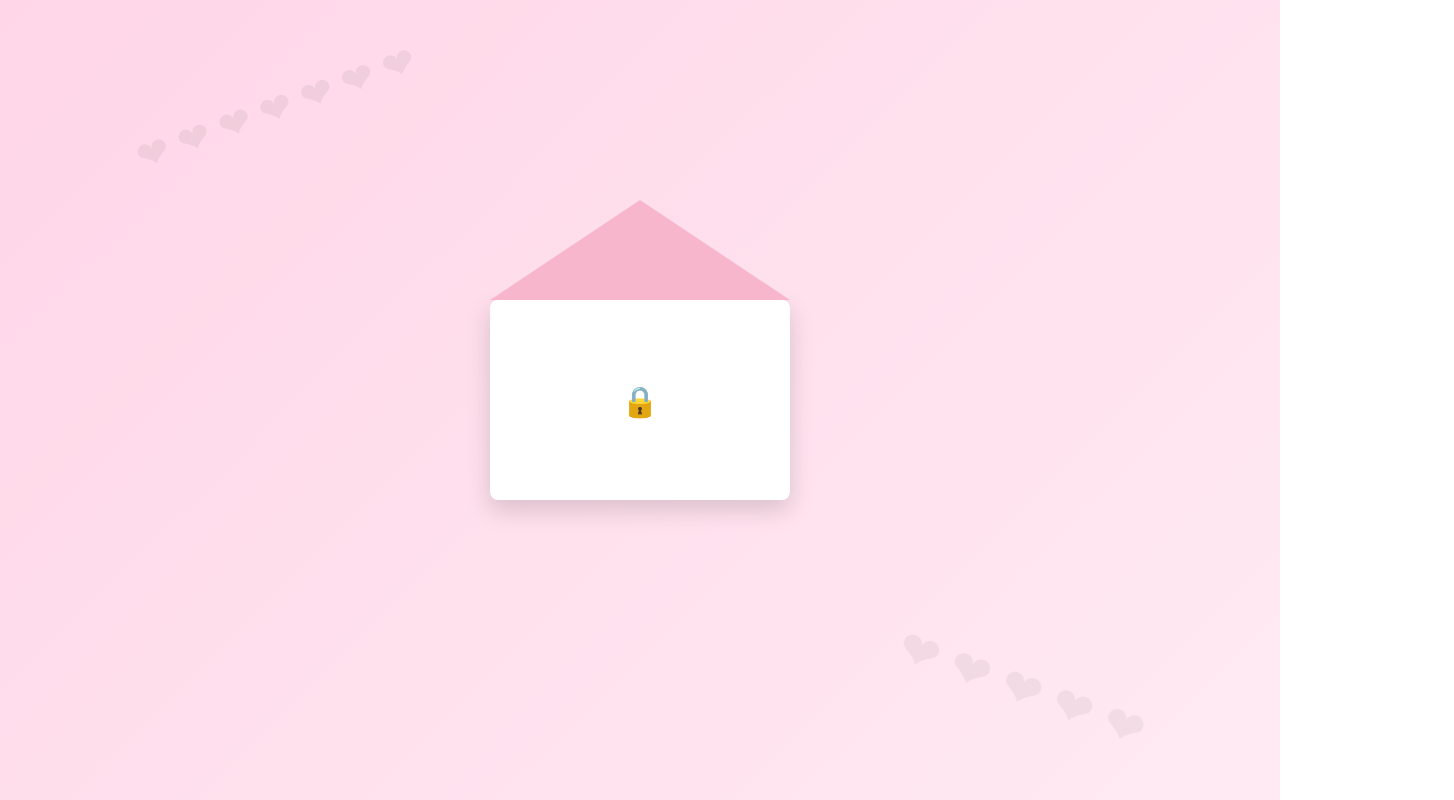
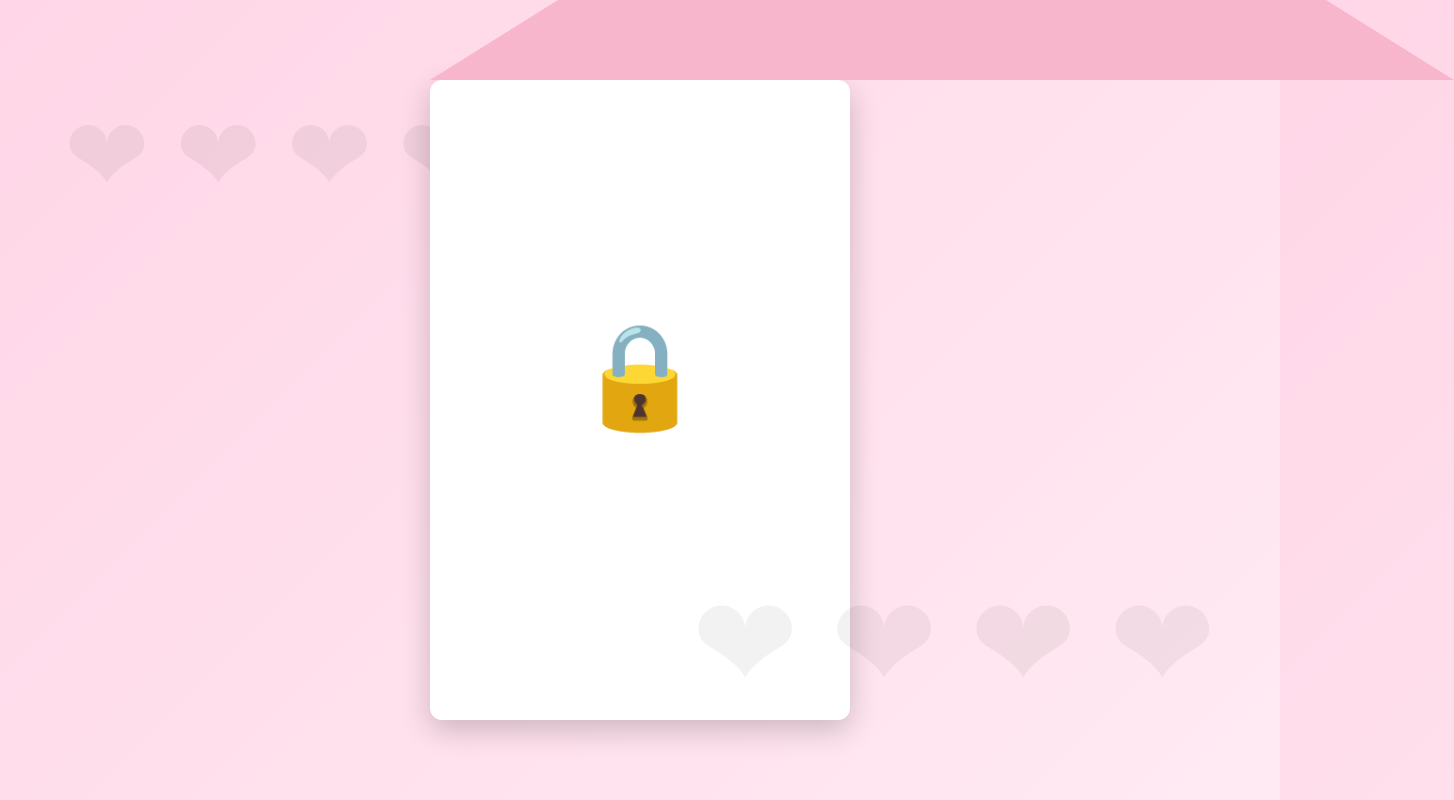
Before and after one commit to marcosgaviro/carta, a plain HTML site: page index.html in a window 1280 px wide. Shown: the whole page, 1454 px wide, since content can reach past the window. Drawn offline with nearby package versions, Linux system fonts and the light colour scheme.

Commit message:
Update index.html

```diff
--- a/index.html
+++ b/index.html
@@ -1,12 +1,19 @@
 <!DOCTYPE html>
 <html lang="pt-br">
 <head>
+
 <meta charset="UTF-8">
+<meta name="viewport" content="width=device-width, initial-scale=1.0">
+
 <title>Carta Especial</title>
 
 <link href="https://fonts.googleapis.com/css2?family=Great+Vibes&family=Playfair+Display&display=swap" rel="stylesheet">
 
 <style>
+
+*{
+box-sizing:border-box;
+}
 
 body{
 margin:0;
@@ -19,62 +26,59 @@ body{
 overflow:hidden;
 }
 
-/* decoração romântica */
+/* fundo romântico */
 
 body::before{
-    content:"❤ ❤ ❤ ❤ ❤ ❤ ❤";
+content:"❤ ❤ ❤ ❤ ❤";
 position:absolute;
-    font-size:40px;
+font-size:8vw;
 opacity:0.05;
 top:10%;
-    left:10%;
-    transform:rotate(-20deg);
+left:5%;
 }
 
 body::after{
-    content:"❤ ❤ ❤ ❤ ❤";
+content:"❤ ❤ ❤ ❤";
 position:absolute;
-    font-size:50px;
+font-size:10vw;
 opacity:0.05;
 bottom:10%;
-    right:10%;
-    transform:rotate(20deg);
+right:5%;
 }
 
 /* container */
 
 .container{
 position:relative;
-    text-align:center;
+width:90vw;
+display:flex;
+justify-content:center;
+align-items:center;
 }
 
 /* envelope */
 
 .envelope{
-    width:300px;
-    height:200px;
-    background:#ffffff;
-    border-radius:8px;
+width:80vw;
+height:50vw;
+max-width:420px;
+background:#fff;
+border-radius:12px;
 position:relative;
-    box-shadow:0 10px 25px rgba(0,0,0,0.15);
+box-shadow:0 10px 30px rgba(0,0,0,0.2);
 cursor:pointer;
-    transition:transform 0.5s;
 }
 
-.envelope:hover{
-    transform:scale(1.05);
-}
-
-/* aba do envelope */
+/* aba */
 
 .flap{
 position:absolute;
 width:0;
 height:0;
-    border-left:150px solid transparent;
-    border-right:150px solid transparent;
-    border-bottom:100px solid #f8b6cc;
-    top:-100px;
+border-left:40vw solid transparent;
+border-right:40vw solid transparent;
+border-bottom:25vw solid #f8b6cc;
+top:-25vw;
 left:0;
 transform-origin:bottom;
 transition:transform 0.8s;
@@ -84,32 +88,31 @@ body::after{
 
 .lock{
 position:absolute;
-    font-size:30px;
-    top:80px;
+font-size:8vw;
+top:45%;
 left:50%;
-    transform:translateX(-50%);
+transform:translate(-50%,-50%);
 }
 
 /* carta */
 
 .letter{
 position:absolute;
-    width:320px;
-    height:250px;
+width:90vw;
+height:70vh;
 background:#fffdf8;
-    border-radius:8px;
-    padding:30px;
-    box-shadow:0 15px 40px rgba(0,0,0,0.2);
+border-radius:14px;
+padding:25px;
+box-shadow:0 15px 40px rgba(0,0,0,0.25);
 top:0;
 left:50%;
-    transform:translate(-50%,50px);
+transform:translate(-50%,80px);
 opacity:0;
 transition:all 1s;
-
 overflow-y:auto;
 }
 
-/* scroll personalizado */
+/* scroll */
 
 .letter::-webkit-scrollbar{
 width:6px;
@@ -129,17 +132,17 @@ body::after{
 .letter h1{
 font-family:'Great Vibes',cursive;
 color:#d63384;
-    font-size:40px;
+font-size:11vw;
 margin-top:0;
 }
 
 .letter p{
-    font-size:18px;
+font-size:5vw;
 color:#444;
 line-height:1.6;
 }
 
-/* animação de abertura */
+/* animação */
 
 .open .flap{
 transform:rotateX(180deg);
@@ -147,7 +150,7 @@ body::after{
 
 .open .letter{
 opacity:1;
-    transform:translate(-50%,-200px);
+transform:translate(-50%,-55vh);
 }
 
 </style>
@@ -171,12 +174,35 @@ body::after{
 
 <p>
 
+Boa noite meu amorzinho ❤️, tudo bem? Provavelmente não vou te enviar isso agora, só amanhã, mas queria escrever esse curto textinho pra tirar pelo menos um sorrisinho dessa sua boquinha linda. Nem que seja um sorriso bobinho sabe? Mas sem dúvida alguma eu amo ele.
 
 <br><br>
 
-Boa noite meu amorzinho ❤️, tudo bem? Provavelmente não vou te enviar isso agora, só amanhã, mas queria escrever esse curto textinho pra tirar pelo menos um sorrisinho dessa sua boquinha linda. Nem que seja um sorriso bobinho sabe? Mas sem dúvida alguma eu amo ele. Eu não sei o motivo, confesso que nem sei como isso aconteceu tão rápido, mas eu simplesmente amo você. Não sei descrever, eu apenas quero você todo tempo, todos os dias. Eu amo abraçar você, amo beijar você e sentir seu cheiro depois. Eu amo seu perfume. Amo a vaidade que você tem de estar SEMPRE linda, e se supera cada dia mais. Cada dia com uma roupa mais bonita, um perfume mais cheiroso, e cada dia eu me apaixono mais. O engraçado é que não apenas por você ser totalmente linda, mas pelo seu jeito meigo, não só na forma de trabalhar, mas de tratar a todos, você sem dúvidas merece o mundo, merece até algo muito melhor do que eu. Você é perfeita garota. Você sem dúvida é a melhor parte do meu dia, a melhor parte da minha vida. Obrigado por estar comigo ❤️
+Eu não sei o motivo, confesso que nem sei como isso aconteceu tão rápido, mas eu simplesmente amo você. Não sei descrever, eu apenas quero você todo tempo, todos os dias.
 
+<br><br>
 
+Eu amo abraçar você, amo beijar você e sentir seu cheiro depois. Eu amo seu perfume.
+
+<br><br>
+
+Amo a vaidade que você tem de estar SEMPRE linda, e se supera cada dia mais. Cada dia com uma roupa mais bonita, um perfume mais cheiroso, e cada dia eu me apaixono mais.
+
+<br><br>
+
+O engraçado é que não apenas por você ser totalmente linda, mas pelo seu jeito meigo, não só na forma de trabalhar, mas de tratar a todos.
+
+<br><br>
+
+Você sem dúvidas merece o mundo, merece até algo muito melhor do que eu. Você é perfeita garota.
+
+<br><br>
+
+Você sem dúvida é a melhor parte do meu dia, a melhor parte da minha vida.
+
+<br><br>
+
+Obrigado por estar comigo ❤️
 
 <br><br>
 
```
Lines whose indentation alone changed are shown as unchanged.
